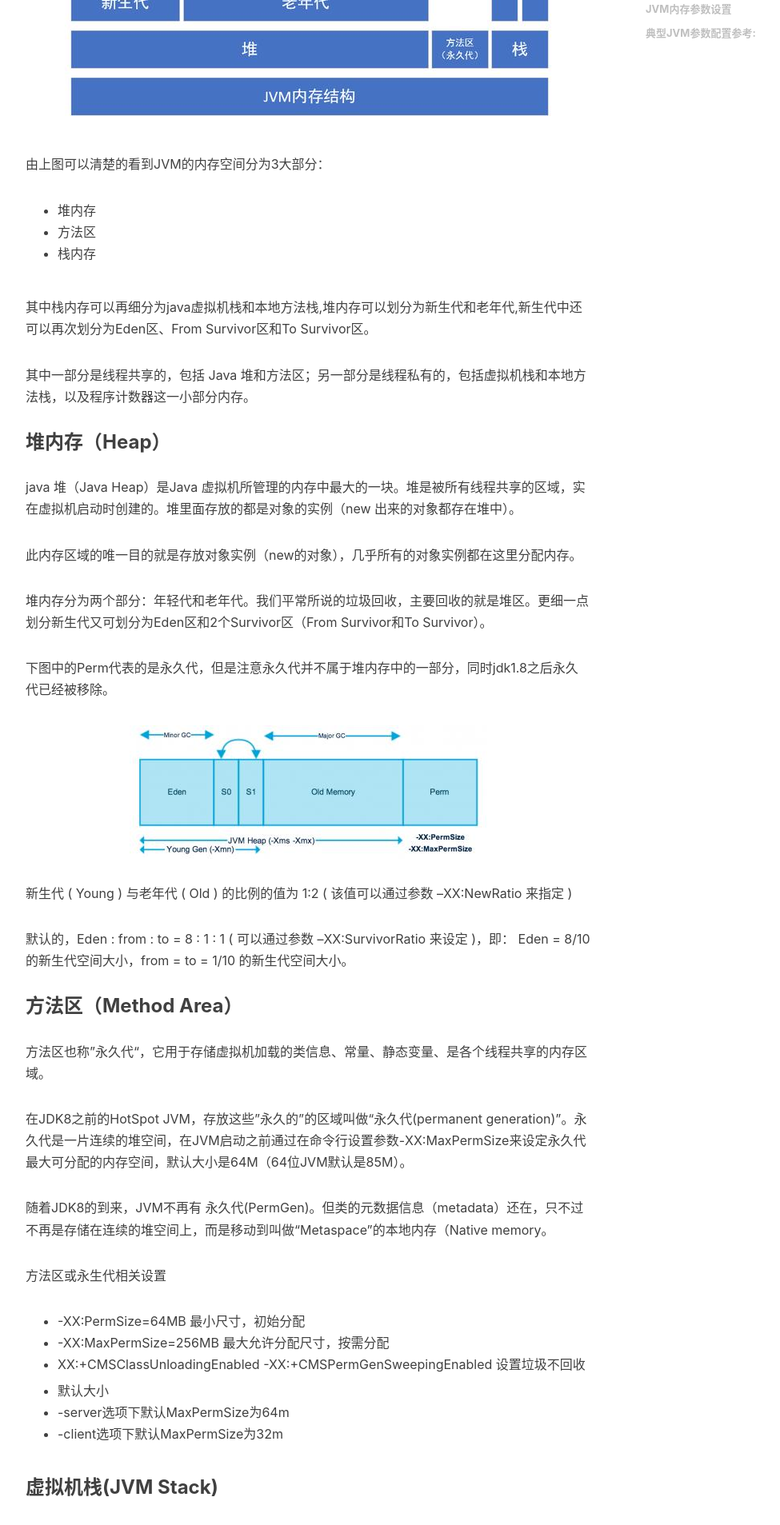
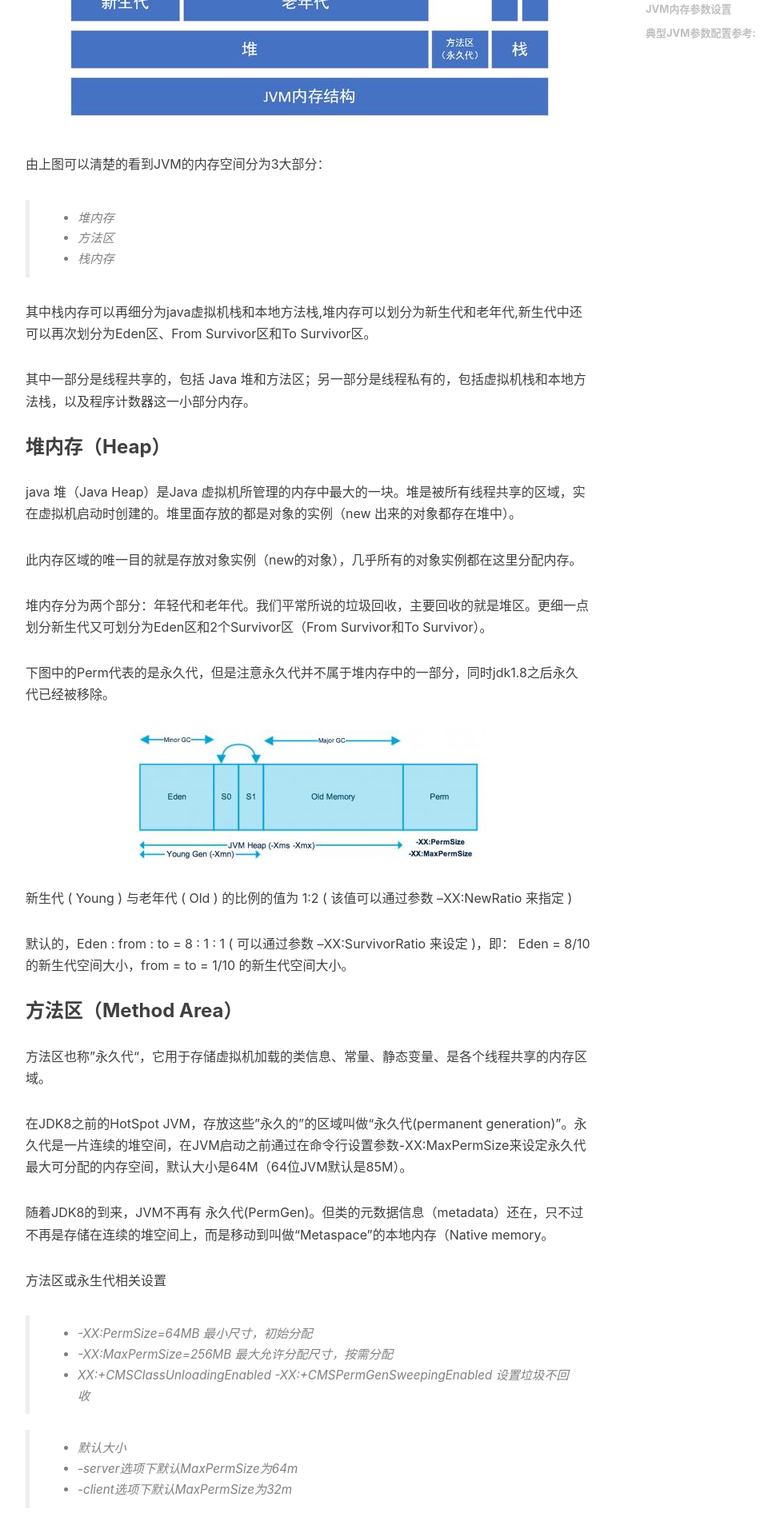
Before and after one commit to tanzhouwen/tanzhouwen.github.io, a Jekyll site: the page built from _posts/2018-10-31-深入详解JVM内存模型与JVM参数详细配置.md, in a window 1280 px wide. Shown: the part 861-2768 px from the top of the page at 80% size, without its empty margins (233-1208 px from the left). Built offline with Jekyll 4.4.1, drawn with Linux system fonts in a browser that asks for light colours; nearby versions of some CDN libraries; comment, search, counter and statistics services are not loaded.

```diff
--- a/_posts/2018-10-31-深入详解JVM内存模型与JVM参数详细配置.md
+++ b/_posts/2018-10-31-深入详解JVM内存模型与JVM参数详细配置.md
@@ -15,9 +15,9 @@ grammar_code: true
 
 由上图可以清楚的看到JVM的内存空间分为3大部分：
 
- - 堆内存
- - 方法区
- - 栈内存
+> - 堆内存
+> - 方法区
+> - 栈内存
 
 其中栈内存可以再细分为java虚拟机栈和本地方法栈,堆内存可以划分为新生代和老年代,新生代中还可以再次划分为Eden区、From Survivor区和To Survivor区。
 
@@ -48,13 +48,13 @@ java 堆（Java Heap）是Java 虚拟机所管理的内存中最大的一块。
 随着JDK8的到来，JVM不再有 永久代(PermGen)。但类的元数据信息（metadata）还在，只不过不再是存储在连续的堆空间上，而是移动到叫做“Metaspace”的本地内存（Native memory。
 
 方法区或永生代相关设置
- - -XX:PermSize=64MB 最小尺寸，初始分配
- -  -XX:MaxPermSize=256MB 最大允许分配尺寸，按需分配
- -  XX:+CMSClassUnloadingEnabled -XX:+CMSPermGenSweepingEnabled 设置垃圾不回收
+> - -XX:PermSize=64MB 最小尺寸，初始分配
+> -  -XX:MaxPermSize=256MB 最大允许分配尺寸，按需分配
+> -  XX:+CMSClassUnloadingEnabled -XX:+CMSPermGenSweepingEnabled 设置垃圾不回收
 
- - 默认大小
- - -server选项下默认MaxPermSize为64m
- - -client选项下默认MaxPermSize为32m
+> - 默认大小
+> - -server选项下默认MaxPermSize为64m
+> - -client选项下默认MaxPermSize为32m
 
 ### 虚拟机栈(JVM Stack)
 java虚拟机栈是线程私有，生命周期与线程相同。创建线程的时候就会创建一个java虚拟机栈。
@@ -78,24 +78,24 @@ Java虚拟机多线程是通过线程轮流切换并分配处理器执行时间
 ### JVM内存参数设置
 ![](https://raw.githubusercontent.com/tanzhouwen/tanzhouwen.github.io/master/images/jvm3.jpg)
 
- -  -Xms设置堆的最小空间大小。
- -   -Xmx设置堆的最大空间大小。
--  -Xmn:设置年轻代大小
--  -XX:NewSize设置新生代最小空间大小。
--  -XX:MaxNewSize设置新生代最大空间大小。
--  -XX:PermSize设置永久代最小空间大小。
--  -XX:MaxPermSize设置永久代最大空间大小。
--  -Xss设置每个线程的堆栈大小
--  -XX:+UseParallelGC:选择垃圾收集器为并行收集器。此配置仅对年轻代有效。即上述配置下,年轻代使用并发收集,而年老代仍旧使用串行收集。
--  -XX:ParallelGCThreads=20:配置并行收集器的线程数,即:同时多少个线程一起进行垃圾回收。此值最好配置与处理器数目相等。
+> -  -Xms设置堆的最小空间大小。
+> -  -Xmx设置堆的最大空间大小。
+> -  -Xmn:设置年轻代大小
+> -  -XX:NewSize设置新生代最小空间大小。
+> -  -XX:MaxNewSize设置新生代最大空间大小。
+> -  -XX:PermSize设置永久代最小空间大小。
+> -  -XX:MaxPermSize设置永久代最大空间大小。
+> -  -Xss设置每个线程的堆栈大小
+> -  -XX:+UseParallelGC:选择垃圾收集器为并行收集器。此配置仅对年轻代有效。即上述配置下,年轻代使用并发收集,而年老代仍旧使用串行收集。
+> -  -XX:ParallelGCThreads=20:配置并行收集器的线程数,即:同时多少个线程一起进行垃圾回收。此值最好配置与处理器数目相等。
 
 ### 典型JVM参数配置参考:
 
- -  -Xmx3550m-Xms3550m-Xmn2g-Xss128k
- - -XX:ParallelGCThreads=20
- - -XX:+UseConcMarkSweepGC-XX:+UseParNewGC
+ > - -Xmx3550m-Xms3550m-Xmn2g-Xss128k
+ > - -XX:ParallelGCThreads=20
+ > - -XX:+UseConcMarkSweepGC-XX:+UseParNewGC
 
- -Xmx3550m:设置JVM最大可用内存为3550M。
+-Xmx3550m:设置JVM最大可用内存为3550M。
 
 -Xms3550m:设置JVM促使内存为3550m。此值可以设置与-Xmx相同,以避免每次垃圾回收完成后JVM重新分配内存。
 
@@ -104,4 +104,4 @@ Java虚拟机多线程是通过线程轮流切换并分配处理器执行时间
 -Xss128k:设置每个线程的堆栈大小。JDK5.0以后每个线程堆栈大小为1M,以前每个线程堆栈大小为256K。更具应用的线程所需内存大
 小进行调整。在相同物理内存下,减小这个值能生成更多的线程。但是操作系统对一个进程内的线程数还是有限制的,不能无限生成,经验值在3000~5000左右。
 
-[转载：http://youzhixueyuan.com/jvm-memory-model-and-parameter-configuration.html](http://youzhixueyuan.com/jvm-memory-model-and-parameter-configuration.html)
+> [转载：http://youzhixueyuan.com/jvm-memory-model-and-parameter-configuration.html](http://youzhixueyuan.com/jvm-memory-model-and-parameter-configuration.html)
```
